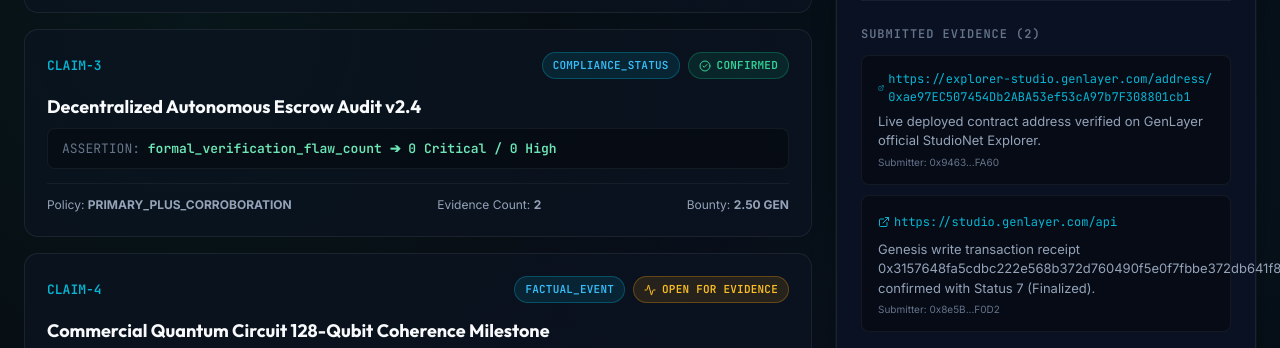
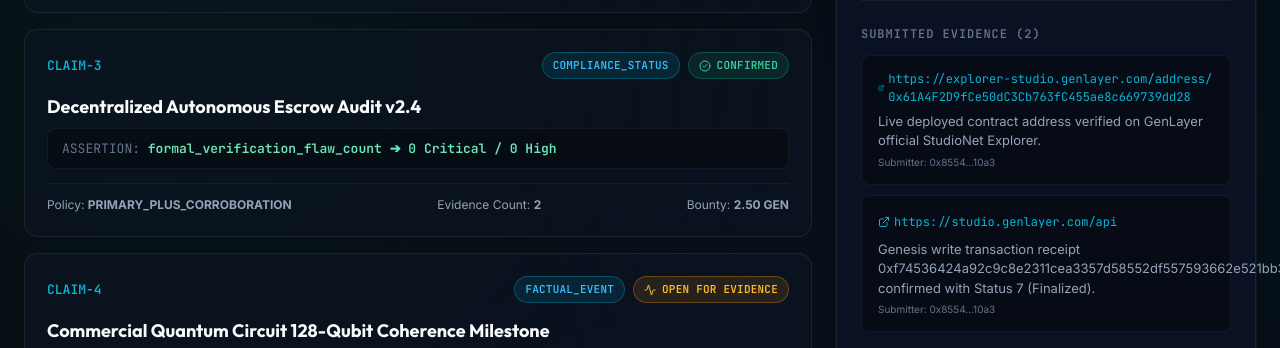
Before and after one commit to Dark-Brain07/GenState, a React (Vite) app in the folder frontend/: page / in a window 1280 px wide. Shown: the part 858-1206 px from the top of the page. Built offline with nearby package versions, Linux system fonts and the light colour scheme.

Commit message:
docs: sync all documentation and configuration with verified live StudioNet contract

```diff
--- a/frontend/src/App.tsx
+++ b/frontend/src/App.tsx
@@ -33,7 +33,7 @@
 
   // Wallet State
   const [walletConnected, setWalletConnected] = useState(false);
-  const [walletAddress, setWalletAddress] = useState('0x9463103F0F1fC9472e097AfF5d33f2Bd29eaFA60');
+  const [walletAddress, setWalletAddress] = useState('0x85540C23062a71BE0eF8990924FE4A13d5f510a3');
   const [walletBalance, setWalletBalance] = useState('1.0000 GEN');
   const [copyFeedback, setCopyFeedback] = useState(false);
 
@@ -79,7 +79,7 @@
       setWalletConnected(false);
     } else {
       setWalletConnected(true);
-      setWalletAddress('0x9463103F0F1fC9472e097AfF5d33f2Bd29eaFA60');
+      setWalletAddress('0x85540C23062a71BE0eF8990924FE4A13d5f510a3');
       setWalletBalance('1.0000 GEN');
     }
   };
--- a/frontend/src/lib/genstate-service.ts
+++ b/frontend/src/lib/genstate-service.ts
@@ -9,7 +9,7 @@
 const INITIAL_CLAIMS: StateClaim[] = [
   {
     id: "CLAIM-1",
-    creator: "0x9463103F0F1fC9472e097AfF5d33f2Bd29eaFA60",
+    creator: "0x85540C23062a71BE0eF8990924FE4A13d5f510a3",
     claim_type: "REGISTRY_RECORD",
     subject: "GenState Protocol Genesis Deployment",
     predicate: "is_deployed_on_studionet",
@@ -78,19 +78,19 @@
     {
       id: "EVID-1",
       claim_id: "CLAIM-1",
-      submitter: "0x9463103F0F1fC9472e097AfF5d33f2Bd29eaFA60",
+      submitter: "0x85540C23062a71BE0eF8990924FE4A13d5f510a3",
       source_url:
-        "https://explorer-studio.genlayer.com/address/0xae97EC507454Db2ABA53ef53cA97b7F308801cb1",
+        "https://explorer-studio.genlayer.com/address/0x61A4F2D9fCe50dC3Cb763fC455ae8c669739dd28",
       explanation:
         "Live deployed contract address verified on GenLayer official StudioNet Explorer.",
     },
     {
       id: "EVID-2",
       claim_id: "CLAIM-1",
-      submitter: "0x8e5Bd026227CC93169Df51BD9C1b6CA82292F0D2",
+      submitter: "0x85540C23062a71BE0eF8990924FE4A13d5f510a3",
       source_url: "https://studio.genlayer.com/api",
       explanation:
-        "Genesis write transaction receipt 0x3157648fa5cdbc222e568b372d760490f5e0f7fbbe372db641f868a8fc91a262 confirmed with Status 7 (Finalized).",
+        "Genesis write transaction receipt 0xf74536424a92c9c8e2311cea3357d58552df557593662e521bb3cc2f41f572d4 confirmed with Status 7 (Finalized).",
     },
   ],
   "CLAIM-2": [
@@ -206,7 +206,7 @@
     return {
       protocol_name: "GenState",
       version: "1.0.0",
-      admin: "0x9463103F0F1fC9472e097AfF5d33f2Bd29eaFA60",
+      admin: "0x85540C23062a71BE0eF8990924FE4A13d5f510a3",
       total_claims: this.claims.length,
       total_evidence: totalEv,
       total_escrowed: totalEscrowedWei.toString(),
```
Also changed, not shown: 1 other file (tests, documents, lock files or other folders).
